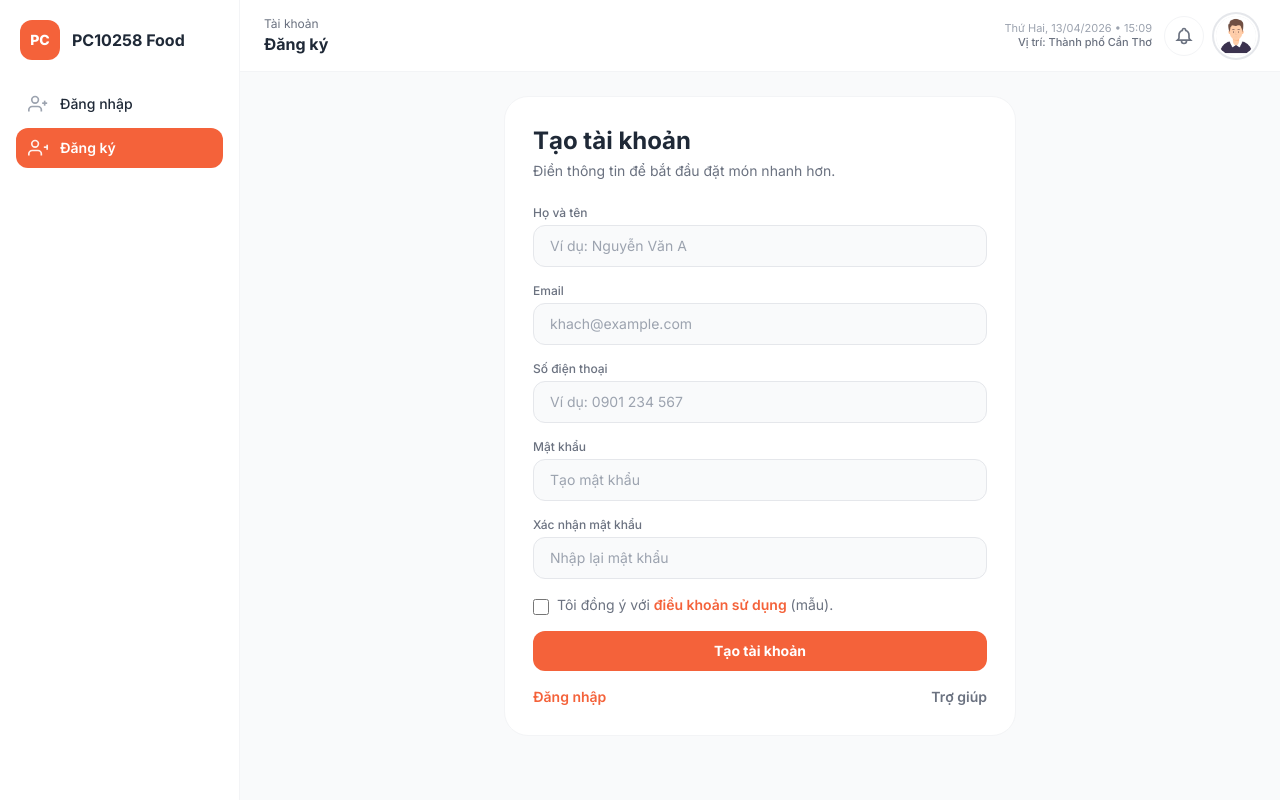
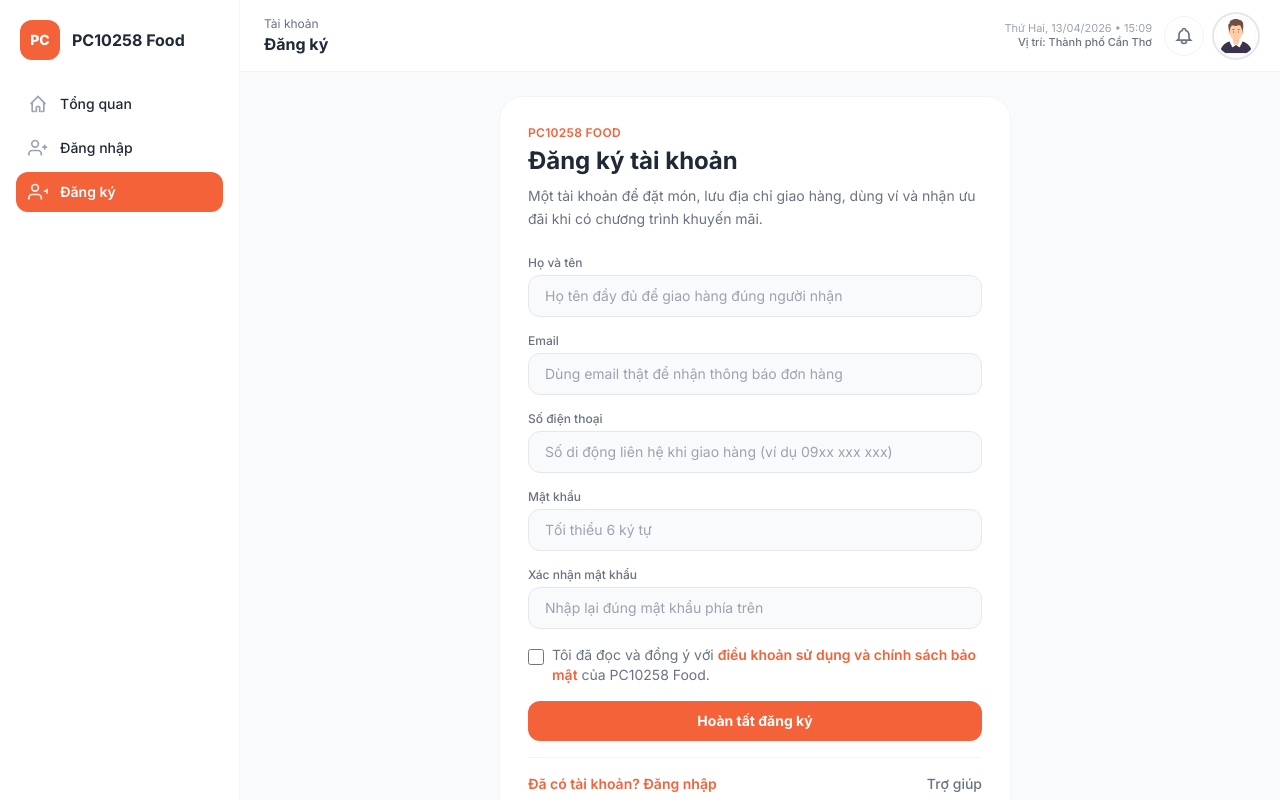
Before and after one commit to nguywnben/pc10258-food, an Angular app: page /register in a window 1280 px wide. Built offline with nearby package versions, Linux system fonts and the light colour scheme.

Commit message:
Enhance login and registration forms with improved UI and user guidance; update sidebar content based on authentication status.

```diff
--- a/public/assets/css/styles.css
+++ b/public/assets/css/styles.css
@@ -419,3 +419,8 @@ button.conv-row-active:focus-visible {
   color: #fff;
   border-color: #f4623a;
 }
+
+/* Tránh lệch chiều ngang form đăng nhập/đăng ký: chỉ một trang cần cuộn thì thanh cuộn chiếm chỗ */
+#main-content.custom-scroll {
+  scrollbar-gutter: stable;
+}
--- a/src/app/components/client/auth-sidebar/auth-sidebar.html
+++ b/src/app/components/client/auth-sidebar/auth-sidebar.html
@@ -12,6 +12,29 @@
   </div>
 
   <nav class="flex min-h-0 flex-1 flex-col gap-1 overflow-y-auto" aria-label="Điều hướng chính">
+    <a
+      routerLink="/"
+      [attr.aria-current]="exact('/') ? 'page' : null"
+      [ngClass]="
+        exact('/')
+          ? 'bg-brand font-semibold text-white hover:bg-brand-hover'
+          : 'font-medium text-ink hover:bg-gray-50'
+      "
+      class="flex w-full items-center gap-3 rounded-xl px-3 py-2.5 text-left text-sm transition"
+    >
+      <svg
+        class="h-5 w-5 shrink-0"
+        [ngClass]="exact('/') ? 'text-white opacity-90' : 'text-ink-lighter'"
+        fill="none"
+        stroke="currentColor"
+        stroke-width="2"
+        viewBox="0 0 24 24"
+      >
+        <path d="M3 12l2-2m0 0l7-7 7 7M5 10v10a1 1 0 001 1h3m10-11l2 2m-2-2v10a1 1 0 01-1 1h-3m-4 0a1 1 0 01-1-1v-4a1 1 0 011-1h2a1 1 0 011 1v4a1 1 0 01-1 1" />
+      </svg>
+      Tổng quan
+    </a>
+
     <a
       routerLink="/login"
       [attr.aria-current]="exact('/login') ? 'page' : null"
--- a/src/app/components/client/right-sidebar/right-sidebar.html
+++ b/src/app/components/client/right-sidebar/right-sidebar.html
@@ -2,6 +2,25 @@
   id="right-sidebar"
   class="custom-scroll flex h-full min-h-0 flex-col overflow-y-auto border-l border-gray-100 bg-white px-4 py-4"
 >
+  @if (!auth.isAuthenticated()) {
+    <div class="flex min-h-0 flex-1 flex-col">
+      <div class="rounded-2xl border border-brand/25 bg-gradient-to-b from-brand/10 to-white px-4 py-4">
+        <p class="text-[11px] font-bold uppercase tracking-wide text-brand">Chưa đăng nhập</p>
+        <p class="mt-2 text-sm leading-relaxed text-ink-light">
+          Khi đã đăng nhập, bạn sẽ xem được giỏ hàng, số dư ví và địa chỉ giao hàng ngay tại đây để tiếp tục đặt món và thanh toán.
+        </p>
+      </div>
+      @if (isFavoritesRoute()) {
+        <p class="mt-4 text-sm leading-relaxed text-ink-light">
+          Trên trang <span class="font-medium text-ink">Yêu thích</span>, danh sách món sẽ lưu theo tài khoản sau khi bạn đăng nhập.
+        </p>
+      } @else {
+        <p class="mt-4 text-sm leading-relaxed text-ink-light">
+          <a routerLink="/" class="font-semibold text-brand hover:underline">Tổng quan</a> là trang chủ: bạn xem toàn bộ menu theo danh mục, lọc và tìm món theo sở thích, xem giá và mô tả chi tiết — phù hợp để khám phá món trước khi quyết định đặt.
+        </p>
+      }
+    </div>
+  } @else {
   @if ((wallet$ | async); as wallet) {
     <div class="mb-4 rounded-2xl bg-brand/10 px-4 py-4">
       <div class="block rounded-xl">
@@ -135,4 +154,5 @@
       Tiến hành đặt hàng
     </button>
   }
+  }
 </aside>
--- a/src/app/components/client/right-sidebar/right-sidebar.ts
+++ b/src/app/components/client/right-sidebar/right-sidebar.ts
@@ -1,10 +1,11 @@
-import { afterNextRender, Component, inject, OnDestroy, signal } from '@angular/core';
+import { afterNextRender, Component, effect, inject, OnDestroy, signal } from '@angular/core';
 import { NavigationEnd, Router, RouterLink } from '@angular/router';
 import { CommonModule } from '@angular/common';
 import { FormsModule } from '@angular/forms';
 import { asyncScheduler, BehaviorSubject, Subject } from 'rxjs';
 import { filter, observeOn, takeUntil } from 'rxjs/operators';
 
+import { AuthService } from '../../../core/services/auth.service';
 import { CartService, CartItem } from '../../../services/cart.service';
 import { WalletService, Wallet } from '../../../services/wallet.service';
 import { AddressService, Address } from '../../../services/address.service';
@@ -21,6 +22,7 @@ import { OrderService } from '../../../services/order.service';
   },
 })
 export class RightSidebar implements OnDestroy {
+  protected readonly auth = inject(AuthService);
   private readonly router = inject(Router);
   private readonly cartService = inject(CartService);
   private readonly walletService = inject(WalletService);
@@ -53,20 +55,37 @@ export class RightSidebar implements OnDestroy {
       )
       .subscribe(() => this.isFavoritesRoute.set(this.computeIsFavoritesRoute()));
 
+    this.cartService.cartUpdated$
+      .pipe(
+        takeUntil(this.destroy$),
+        filter(() => this.auth.isAuthenticated()),
+      )
+      .subscribe(() => this.loadCart());
+
+    effect(() => {
+      if (this.auth.isAuthenticated()) {
+        this.loadWallet();
+        this.loadAddress();
+        this.loadCart();
+      } else {
+        this.clearGuestSidebarState();
+      }
+    });
+
     afterNextRender(() => {
-      this.scheduleViewUpdate(() =>
-        this.isFavoritesRoute.set(this.computeIsFavoritesRoute()),
-      );
-      this.loadWallet();
-      this.loadAddress();
-      this.loadCart();
+      this.scheduleViewUpdate(() => this.isFavoritesRoute.set(this.computeIsFavoritesRoute()));
+    });
+  }
 
-      this.cartService.cartUpdated$
-        .pipe(takeUntil(this.destroy$))
-        .subscribe(() => {
-          this.loadCart();
-        });
-    });
+  private clearGuestSidebarState(): void {
+    this.walletSubject.next(null);
+    this.defaultAddress = null;
+    this.cartItems = [];
+    this.subtotal = 0;
+    this.cartCount = 0;
+    this.appliedPromo = null;
+    this.promoCodeInput = '';
+    this.discountAmount = 0;
   }
 
   private computeIsFavoritesRoute(): boolean {
--- a/src/app/pages/client/login/login.html
+++ b/src/app/pages/client/login/login.html
@@ -1,17 +1,20 @@
-<div class="mx-auto w-full max-w-lg">
-  <section class="rounded-3xl border border-gray-100 bg-white p-6 sm:p-7">
-    <h1 class="text-2xl font-bold">Chào mừng trở lại</h1>
-    <p class="mt-1 text-sm text-ink-light">Đăng nhập để xem đơn hàng và quản lý tài khoản.</p>
+<div class="auth-form-shell mx-auto w-full min-w-0 max-w-lg">
+  <section class="w-full rounded-3xl border border-gray-100 bg-white p-6 sm:p-7">
+    <p class="text-xs font-semibold uppercase tracking-wide text-brand">PC10258 Food</p>
+    <h1 class="mt-1 text-2xl font-bold text-ink">Đăng nhập</h1>
+    <p class="mt-2 text-sm leading-relaxed text-ink-light">
+      Dùng tài khoản để đặt món, xem đơn hàng, thanh toán và quản lý ví — mọi thứ đồng bộ trên một tài khoản.
+    </p>
 
     <form class="mt-6 space-y-4" [formGroup]="loginForm" (ngSubmit)="onSubmit()">
       <div>
-        <label for="login-email" class="mb-1 block text-xs font-medium text-ink-light">Email</label>
+        <label for="login-email" class="mb-1 block text-xs font-medium text-ink-light">Email đăng nhập</label>
         <input
           id="login-email"
           type="email"
           formControlName="email"
           autocomplete="username"
-          placeholder="Ví dụ: khach@example.com"
+          placeholder="Nhập email bạn đã đăng ký"
           class="w-full rounded-xl border border-gray-200 bg-gray-50 px-4 py-2.5 text-sm text-ink outline-none transition focus:border-brand focus:bg-white focus:ring-2 focus:ring-brand/20"
         />
         @if (loginForm.controls.email.touched && loginForm.controls.email.invalid) {
@@ -26,7 +29,7 @@
           type="password"
           formControlName="password"
           autocomplete="current-password"
-          placeholder="••••••••"
+          placeholder="Nhập mật khẩu"
           class="w-full rounded-xl border border-gray-200 bg-gray-50 px-4 py-2.5 text-sm text-ink outline-none transition focus:border-brand focus:bg-white focus:ring-2 focus:ring-brand/20"
         />
         @if (loginForm.controls.password.touched && loginForm.controls.password.invalid) {
@@ -36,7 +39,7 @@
 
       <label class="flex items-center gap-2 text-sm text-ink-light">
         <input type="checkbox" class="h-4 w-4 rounded border-gray-300 text-brand focus:ring-brand/20" />
-        Ghi nhớ đăng nhập
+        Duy trì phiên đăng nhập trên thiết bị này
       </label>
 
       @if (submitError()) {
@@ -51,9 +54,18 @@
         {{ isSubmitting() ? 'Đang đăng nhập...' : 'Đăng nhập' }}
       </button>
 
-      <div class="flex items-center justify-between gap-3">
-        <a href="#" class="text-sm font-semibold text-ink-light transition hover:text-brand">Quên mật khẩu?</a>
-        <a routerLink="/register" class="text-sm font-semibold text-brand transition hover:opacity-90">Đăng ký</a>
+      <div
+        class="grid grid-cols-1 gap-3 border-t border-gray-100 pt-4 sm:grid-cols-2 sm:items-baseline sm:gap-x-4"
+      >
+        <a routerLink="/help" class="min-w-0 break-words text-sm font-medium text-ink-light transition hover:text-brand">
+          Quên mật khẩu hoặc cần hỗ trợ?
+        </a>
+        <a
+          routerLink="/register"
+          class="min-w-0 break-words text-sm font-semibold text-brand transition hover:opacity-90 sm:justify-self-end sm:text-right"
+        >
+          Tạo tài khoản mới
+        </a>
       </div>
     </form>
   </section>
--- a/src/app/pages/client/login/login.ts
+++ b/src/app/pages/client/login/login.ts
@@ -69,7 +69,7 @@ export class Login implements AfterViewInit {
             null;
 
           if (!apiMessage && errorResponse.status === 400) {
-            this.submitError.set('Đăng nhập thất bại (400). Có thể email/số điện thoại hoặc mật khẩu chưa đúng.');
+            this.submitError.set('Email hoặc mật khẩu không đúng. Vui lòng kiểm tra lại.');
             return;
           }
 
--- a/src/app/pages/client/register/register.html
+++ b/src/app/pages/client/register/register.html
@@ -1,7 +1,10 @@
-<div class="mx-auto w-full max-w-lg">
-  <section class="rounded-3xl border border-gray-100 bg-white p-6 sm:p-7">
-    <h1 class="text-2xl font-bold">Tạo tài khoản</h1>
-    <p class="mt-1 text-sm text-ink-light">Điền thông tin để bắt đầu đặt món nhanh hơn.</p>
+<div class="auth-form-shell mx-auto w-full min-w-0 max-w-lg">
+  <section class="w-full rounded-3xl border border-gray-100 bg-white p-6 sm:p-7">
+    <p class="text-xs font-semibold uppercase tracking-wide text-brand">PC10258 Food</p>
+    <h1 class="mt-1 text-2xl font-bold text-ink">Đăng ký tài khoản</h1>
+    <p class="mt-2 text-sm leading-relaxed text-ink-light">
+      Một tài khoản để đặt món, lưu địa chỉ giao hàng, dùng ví và nhận ưu đãi khi có chương trình khuyến mãi.
+    </p>
 
     <form class="mt-6 space-y-4" [formGroup]="registerForm" (ngSubmit)="onSubmit()">
       <div>
@@ -11,7 +14,7 @@
           type="text"
           formControlName="full_name"
           autocomplete="name"
-          placeholder="Ví dụ: Nguyễn Văn A"
+          placeholder="Họ tên đầy đủ để giao hàng đúng người nhận"
           class="w-full rounded-xl border border-gray-200 bg-gray-50 px-4 py-2.5 text-sm text-ink outline-none transition focus:border-brand focus:bg-white focus:ring-2 focus:ring-brand/20"
         />
         @if (registerForm.controls.full_name.touched && registerForm.controls.full_name.invalid) {
@@ -26,7 +29,7 @@
           type="email"
           formControlName="email"
           autocomplete="email"
-          placeholder="khach@example.com"
+          placeholder="Dùng email thật để nhận thông báo đơn hàng"
           class="w-full rounded-xl border border-gray-200 bg-gray-50 px-4 py-2.5 text-sm text-ink outline-none transition focus:border-brand focus:bg-white focus:ring-2 focus:ring-brand/20"
         />
         @if (registerForm.controls.email.touched && registerForm.controls.email.invalid) {
@@ -41,7 +44,7 @@
           type="text"
           formControlName="phone"
           autocomplete="tel"
-          placeholder="Ví dụ: 0901 234 567"
+          placeholder="Số di động liên hệ khi giao hàng (ví dụ 09xx xxx xxx)"
           class="w-full rounded-xl border border-gray-200 bg-gray-50 px-4 py-2.5 text-sm text-ink outline-none transition focus:border-brand focus:bg-white focus:ring-2 focus:ring-brand/20"
         />
         @if (registerForm.controls.phone.touched && registerForm.controls.phone.invalid) {
@@ -56,7 +59,7 @@
           type="password"
           formControlName="password"
           autocomplete="new-password"
-          placeholder="Tạo mật khẩu"
+          placeholder="Tối thiểu 6 ký tự"
           class="w-full rounded-xl border border-gray-200 bg-gray-50 px-4 py-2.5 text-sm text-ink outline-none transition focus:border-brand focus:bg-white focus:ring-2 focus:ring-brand/20"
         />
         @if (registerForm.controls.password.touched && registerForm.controls.password.invalid) {
@@ -71,7 +74,7 @@
           type="password"
           formControlName="confirmPassword"
           autocomplete="new-password"
-          placeholder="Nhập lại mật khẩu"
+          placeholder="Nhập lại đúng mật khẩu phía trên"
           class="w-full rounded-xl border border-gray-200 bg-gray-50 px-4 py-2.5 text-sm text-ink outline-none transition focus:border-brand focus:bg-white focus:ring-2 focus:ring-brand/20"
         />
         @if (passwordMismatch()) {
@@ -83,10 +86,12 @@
         <input
           type="checkbox"
           formControlName="acceptTerms"
-          class="mt-1 h-4 w-4 rounded border-gray-300 text-brand focus:ring-brand/20"
+          class="mt-1 h-4 w-4 shrink-0 rounded border-gray-300 text-brand focus:ring-brand/20"
         />
         <span>
-          Tôi đồng ý với <a href="#" class="font-semibold text-brand hover:underline">điều khoản sử dụng</a> (mẫu).
+          Tôi đã đọc và đồng ý với
+          <a routerLink="/help" class="font-semibold text-brand hover:underline">điều khoản sử dụng và chính sách bảo mật</a>
+          của PC10258 Food.
         </span>
       </label>
       @if (registerForm.controls.acceptTerms.touched && registerForm.controls.acceptTerms.invalid) {
@@ -102,12 +107,21 @@
         [disabled]="isSubmitting()"
         class="w-full rounded-xl bg-brand py-2.5 text-sm font-bold text-white transition hover:bg-brand-hover disabled:cursor-not-allowed disabled:opacity-70"
       >
-        {{ isSubmitting() ? 'Đang xử lý...' : 'Tạo tài khoản' }}
+        {{ isSubmitting() ? 'Đang tạo tài khoản...' : 'Hoàn tất đăng ký' }}
       </button>
 
-      <div class="flex items-center justify-between gap-3">
-        <a routerLink="/login" class="text-sm font-semibold text-brand transition hover:opacity-90">Đăng nhập</a>
-        <a href="/help" class="text-sm font-semibold text-ink-light transition hover:text-brand">Trợ giúp</a>
+      <div
+        class="grid grid-cols-1 gap-3 border-t border-gray-100 pt-4 sm:grid-cols-2 sm:items-baseline sm:gap-x-4"
+      >
+        <a routerLink="/login" class="min-w-0 break-words text-sm font-semibold text-brand transition hover:opacity-90">
+          Đã có tài khoản? Đăng nhập
+        </a>
+        <a
+          routerLink="/help"
+          class="min-w-0 break-words text-sm font-medium text-ink-light transition hover:text-brand sm:justify-self-end sm:text-right"
+        >
+          Trợ giúp
+        </a>
       </div>
     </form>
   </section>
```
Also changed, not shown: src/app/layouts/client/client.ts (+5 -2 lines).
